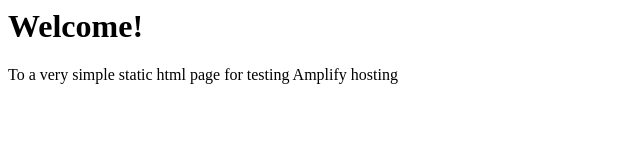
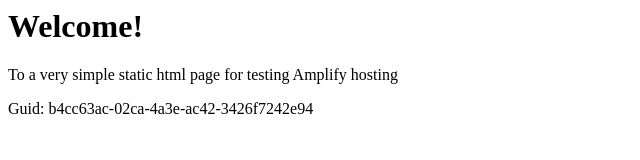
Before and after one commit to aws-aemilia-iad/Github-PR-Commit-Integration-Test-DoNotTouch-Gith-OKSLNVO2-v1-preprod-us-east-1, a website: page src/index.html in a window 1280 px wide. Shown: the whole page, without its empty margins (0-640 px from the left). Drawn offline with Linux system fonts and the light colour scheme.

Commit message:
commit from integ tests

```diff
--- a/src/index.html
+++ b/src/index.html
@@ -1,3 +1,5 @@
+
+
 <html lang="en">
 
 <head>
@@ -10,6 +12,6 @@
 <body>
     <h1>Welcome!</h1>
     <p>To a very simple static html page for testing Amplify hosting</p>
-</body>
+    <p>Guid: b4cc63ac-02ca-4a3e-ac42-3426f7242e94</p></body>
 
 </html>
```
